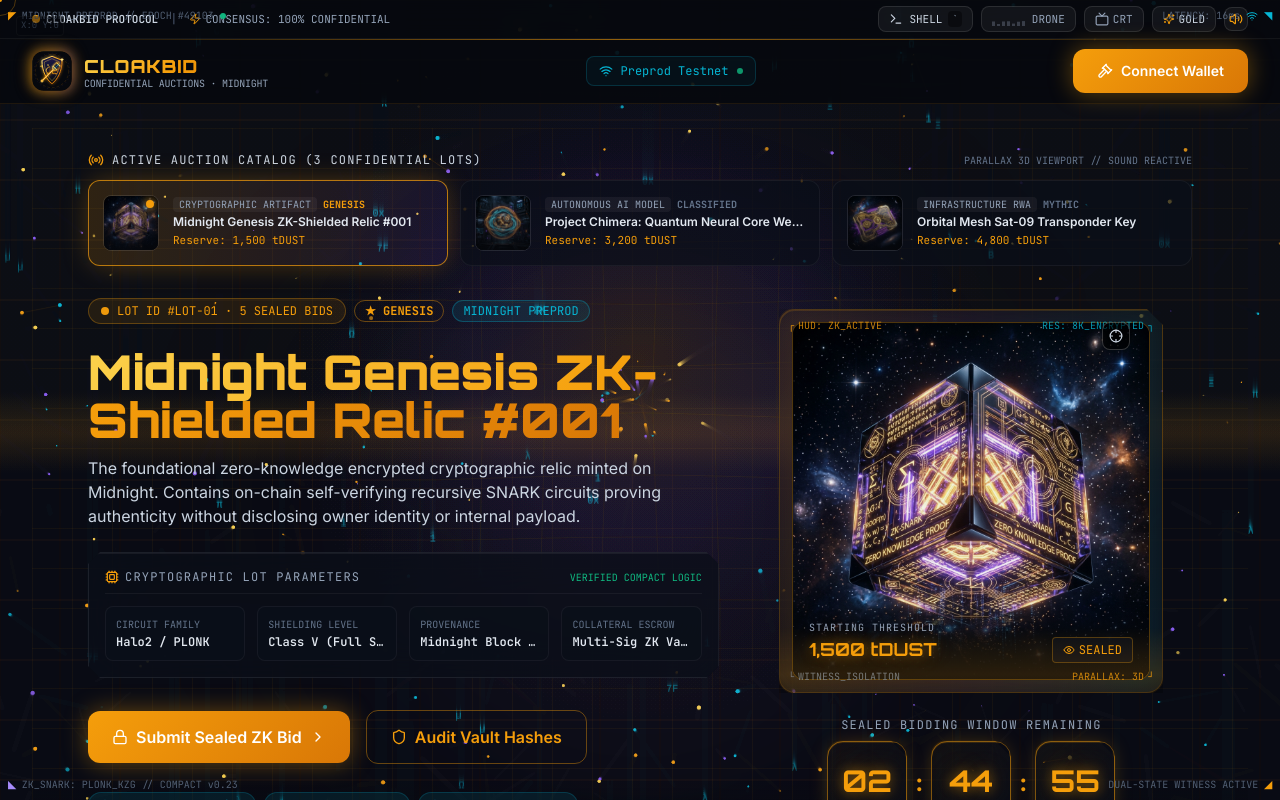
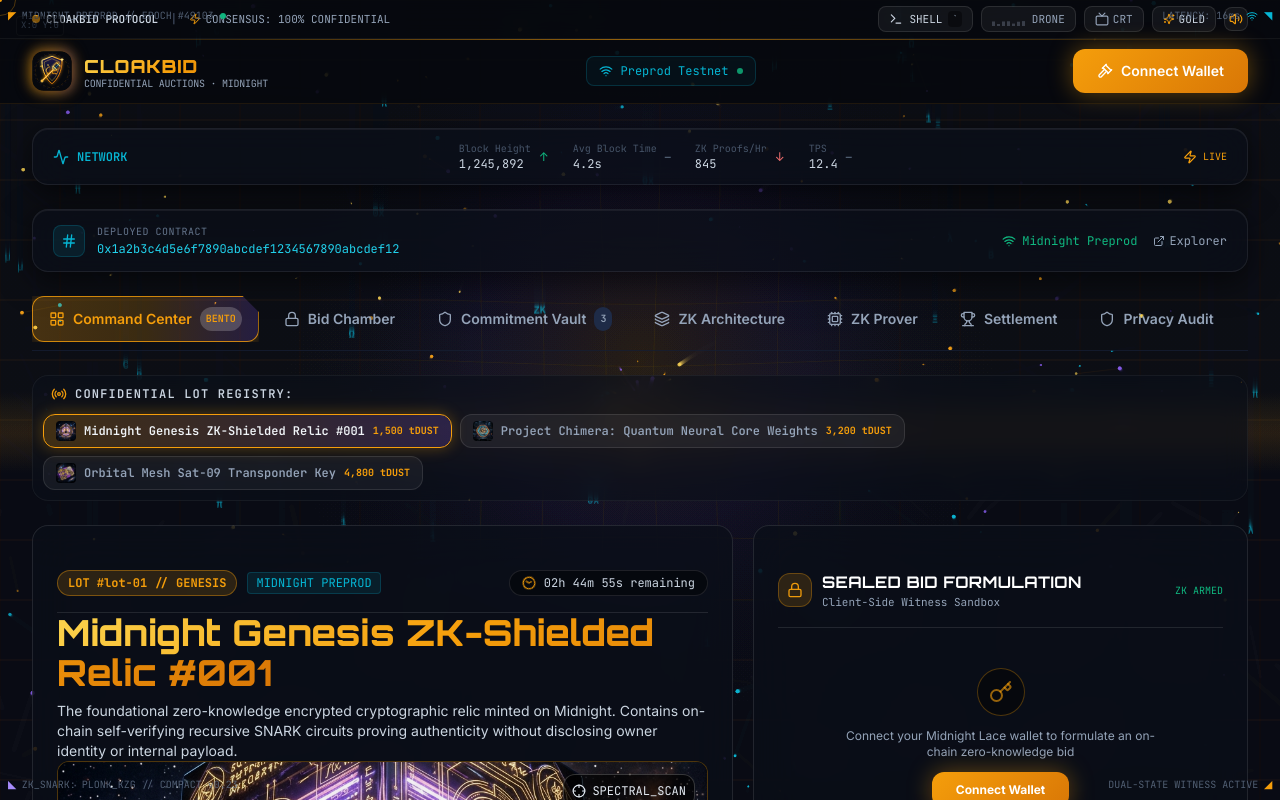
Before and after one commit to Soumi14mili/CloakBid, a React (Vite) app: page / in a window 1280 px wide. Shown: the top 800 px of the page. Built offline with nearby package versions, Linux system fonts and the light colour scheme.

Commit message:
feat(app): integrate Command Center Bento Grid as default flagship view in App.tsx

```diff
--- a/src/App.tsx
+++ b/src/App.tsx
@@ -3,6 +3,7 @@ import { CosmicAuctionBackground } from './components/CosmicAuctionBackground';
 import { CyberHUDFrame } from './components/CyberHUDFrame';
 import { CyberTerminalDrawer } from './components/CyberTerminalDrawer';
 import { AuctionHeader } from './components/AuctionHeader';
+import { CyberCommandCenter } from './components/CyberCommandCenter';
 import { AuctionHero } from './components/AuctionHero';
 import { AuctionStats } from './components/AuctionStats';
 import { AuctionPhaseStepper } from './components/AuctionPhaseStepper';
@@ -32,9 +33,10 @@ import {
   ExternalLink,
   Layers,
   Terminal,
+  LayoutGrid,
 } from 'lucide-react';
 
-type Tab = 'bid' | 'vault' | 'prover' | 'circuit' | 'settlement' | 'privacy' | 'history' | 'admin';
+type Tab = 'command' | 'bid' | 'vault' | 'prover' | 'circuit' | 'settlement' | 'privacy' | 'history' | 'admin';
 
 export const App: React.FC = () => {
   const { wallet, isLaceAvailable, connect, disconnect, claimFaucet } = useLaceWallet();
@@ -56,7 +58,7 @@ export const App: React.FC = () => {
     initializeAuction,
   } = useCloakBid();
 
-  const [activeTab, setActiveTab] = useState<Tab>('bid');
+  const [activeTab, setActiveTab] = useState<Tab>('command');
   const [proverDismissed, setProverDismissed] = useState(false);
   const [terminalOpen, setTerminalOpen] = useState(false);
 
@@ -79,6 +81,13 @@ export const App: React.FC = () => {
   };
 
   const tabs: Array<{ id: Tab; label: string; icon: React.ReactNode; color: string; badge?: string }> = [
+    {
+      id: 'command',
+      label: 'Command Center',
+      icon: <LayoutGrid className="w-4 h-4" />,
+      color: 'auction-gold',
+      badge: 'BENTO',
+    },
     { id: 'bid', label: 'Bid Chamber', icon: <Lock className="w-4 h-4" />, color: 'auction-gold' },
     {
       id: 'vault',
@@ -88,17 +97,17 @@ export const App: React.FC = () => {
       badge: commitments.length > 0 ? commitments.length.toString() : undefined,
     },
     {
+      id: 'circuit',
+      label: 'ZK Architecture',
+      icon: <Layers className="w-4 h-4" />,
+      color: 'cipher-teal',
+    },
+    {
       id: 'prover',
       label: 'ZK Prover',
       icon: <Cpu className="w-4 h-4" />,
       color: 'cipher-teal',
       badge: circuitStep !== 'idle' ? '●' : undefined,
-    },
-    {
-      id: 'circuit',
-      label: 'ZK Architecture',
-      icon: <Layers className="w-4 h-4" />,
-      color: 'cipher-teal',
     },
     { id: 'settlement', label: 'Settlement', icon: <Trophy className="w-4 h-4" />, color: 'auction-gold' },
     { id: 'privacy', label: 'Privacy Audit', icon: <Shield className="w-4 h-4" />, color: 'amber' },
@@ -113,10 +122,11 @@ export const App: React.FC = () => {
   ];
 
   const TAB_ACTIVE_CLASSES: Record<Tab, string> = {
+    command: 'bg-gradient-to-r from-auction-gold/25 via-amber-500/20 to-vault-purple/20 text-auction-gold border-auction-gold/80 shadow-[0_0_20px_-2px_rgba(245,158,11,0.5)]',
     bid: 'bg-gradient-to-r from-auction-gold/20 to-amber-600/20 text-auction-gold border-auction-gold/60 shadow-[0_0_16px_-2px_rgba(245,158,11,0.45)]',
     vault: 'bg-gradient-to-r from-vault-purple/20 to-indigo-600/20 text-vault-purple-light border-vault-purple/60 shadow-[0_0_16px_-2px_rgba(139,92,246,0.45)]',
+    circuit: 'bg-gradient-to-r from-cipher-teal/20 to-emerald-600/20 text-cipher-teal border-cipher-teal/60 shadow-[0_0_16px_-2px_rgba(6,182,212,0.45)]',
     prover: 'bg-gradient-to-r from-cipher-teal/20 to-blue-600/20 text-cipher-teal border-cipher-teal/60 shadow-[0_0_16px_-2px_rgba(6,182,212,0.45)]',
-    circuit: 'bg-gradient-to-r from-cipher-teal/20 to-emerald-600/20 text-cipher-teal border-cipher-teal/60 shadow-[0_0_16px_-2px_rgba(6,182,212,0.45)]',
     settlement: 'bg-gradient-to-r from-auction-gold/20 to-amber-600/20 text-auction-gold border-auction-gold/60 shadow-[0_0_16px_-2px_rgba(245,158,11,0.45)]',
     privacy: 'bg-gradient-to-r from-amber-600/20 to-orange-600/20 text-amber-400 border-amber-500/60 shadow-[0_0_16px_-2px_rgba(245,158,11,0.35)]',
     history: 'bg-gradient-to-r from-slate-600/20 to-slate-700/20 text-slate-300 border-slate-500/60',
@@ -160,28 +170,11 @@ export const App: React.FC = () => {
 
       {/* Main Container */}
       <main className="flex-1 max-w-7xl w-full mx-auto px-4 sm:px-6 lg:px-8 py-6 relative z-10 space-y-6">
-        {/* Hero */}
-        <AuctionHero
-          config={auctionConfig}
-          lots={lots}
-          selectedLotId={selectedLotId}
-          onSelectLot={selectLot}
-          ledgerState={ledgerState}
-          onOpenBid={() => handleTab('bid')}
-          onOpenVault={() => handleTab('vault')}
-        />
-
         {/* Network pulse & live stats */}
         <NetworkPulse />
 
         {/* Contract banner */}
         <ContractBanner />
-
-        {/* Stats row */}
-        <AuctionStats ledgerState={ledgerState} />
-
-        {/* Phase stepper */}
-        <AuctionPhaseStepper ledgerState={ledgerState} />
 
         {/* Navigation tabs */}
         <div className="flex items-center gap-2 overflow-x-auto pb-2 border-b border-midnight-800/80 scrollbar-none">
@@ -212,8 +205,43 @@ export const App: React.FC = () => {
         </div>
 
         {/* Tab content */}
-        <div className="min-h-[400px]">
+        <div className="min-h-[500px]">
+          {/* Flagship Panoramic View: Command Center Bento Grid */}
+          {activeTab === 'command' && (
+            <div className="space-y-6">
+              <CyberCommandCenter
+                config={auctionConfig}
+                lots={lots}
+                selectedLotId={selectedLotId}
+                onSelectLot={selectLot}
+                ledgerState={ledgerState}
+                commitments={commitments}
+                myCommitmentHash={myCommitmentHash}
+                circuitStep={circuitStep}
+                wallet={wallet}
+                onCommitBid={async amount => {
+                  setProverDismissed(false);
+                  await commitBid(amount);
+                }}
+                onConnectWallet={connect}
+                onOpenTab={handleTab}
+              />
+              <AuctionStats ledgerState={ledgerState} />
+              <AuctionPhaseStepper ledgerState={ledgerState} />
+            </div>
+          )}
+
           {activeTab === 'bid' && (
+            <div className="space-y-6">
+              <AuctionHero
+                config={auctionConfig}
+                lots={lots}
+                selectedLotId={selectedLotId}
+                onSelectLot={selectLot}
+                ledgerState={ledgerState}
+                onOpenBid={() => handleTab('bid')}
+                onOpenVault={() => handleTab('vault')}
+              />
               <AuctionChamber
                 ledgerState={ledgerState}
                 circuitStep={circuitStep}
@@ -224,6 +252,7 @@ export const App: React.FC = () => {
                 }}
                 onConnectWallet={connect}
               />
+            </div>
           )}
 
           {activeTab === 'vault' && (
```
Lines whose indentation alone changed are shown as unchanged.
